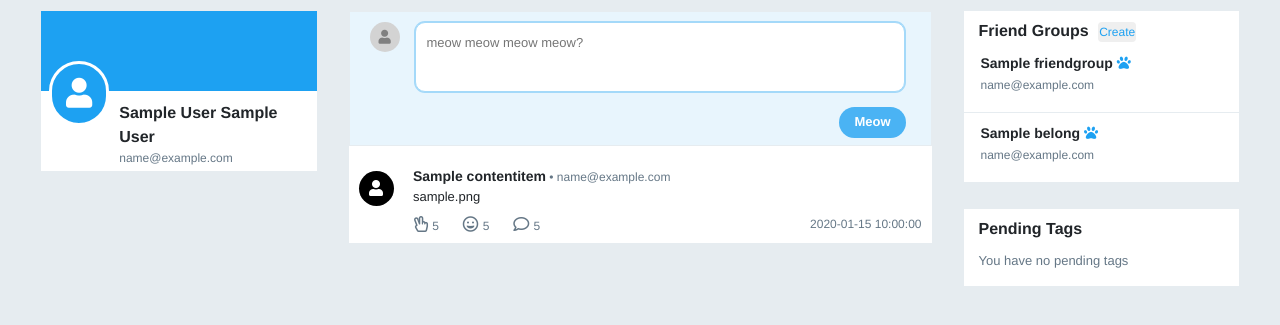
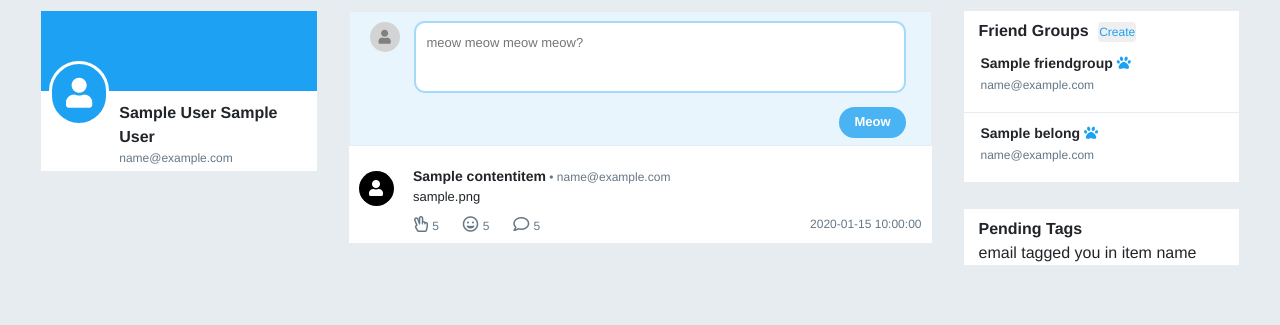
Before and after one commit to svv232/DB_Project, a Flask app: page / in a window 1280 px wide. Shown: the part 40-365 px from the top of the page. Run offline with Flask 2, Linux system fonts and the light colour scheme; the visitor is signed in with stand-in values (Sample User, id 1); tables that the repository leaves empty hold one stand-in row (values such as "Sample post"); some libraries are stand-ins or nearby versions.

Commit message:
more progress

```diff
--- a/app.py
+++ b/app.py
@@ -1,7 +1,9 @@
 from flask import Flask, render_template, request, session, url_for, redirect
 from db import login_user, register_user, get_public_content, post_content
 from db import create_friend_group, get_my_content, get_my_friend_groups
-from db import get_content
+from db import get_content, get_friend_group, add_friend, get_my_tags
+from db import tag_content_item, remove_tag_on_content_item
+from db import accept_tag_on_content_item
 from utilities import login_required
 
 import os
@@ -18,9 +20,10 @@ def index():
 
     _, posts = get_my_content(session['email'])
     _, groups = get_my_friend_groups(session['email'])
+    _, tags = get_my_tags(session['email'])
     return render_template('index.html', email=session['email'],
                            fname=session['fname'], lname=session['lname'],
-                           posts=posts, groups=groups)
+                           posts=posts, groups=groups, tags=tags)
 
 
 @app.route('/login', methods=['GET', 'POST'])
@@ -104,25 +107,40 @@ def get_posts():
 def rate():
     # Optional Feature 1 (Person 2)
     # Modify db.py
-    # Idk add rating
+    # Idk add rating also would like query to get number of rates by item_id
     # Return Value: Success or Error Message
     # i.e. (True, 'Success') or (False, 'Post does not exist')
     pass
 
 
+@app.route('/tag')
+@login_required
 def tag():
-    # Required Feature 6 (tag person)
+    item_id = request.args['item_id']
+    email_tagged = request.args['email_tagged']
+    tag_content_item(email_tagged, session['email'], item_id)
     # Optional Feature 4 (tag group) (Person 2)
     # Modify db.py
     # Idk add tagging groups
     # Return Value: Success or Error Message
     # i.e. (True, 'Success') or (False, 'Post does not exist')
-    pass
+    return redirect('/')
 
 
+@app.route('/tag/review')
+@login_required
 def accept_tag():
-    # Required Feature 4
-    pass
+    item_id = request.args['item_id']
+    email_tagger = request.args['email_tagger']
+    status = request.args['status']
+
+    if status == 'delete':
+        remove_tag_on_content_item(session['email'], email_tagger, item_id)
+
+    if status == 'accept':
+        accept_tag_on_content_item(session['email'], email_tagger, item_id)
+
+    return redirect('/')
 
 
 def comment():
@@ -139,15 +157,31 @@ def create_group():
     return redirect('/')
 
 
+@app.route('/group/get', methods=['POST'])
+@login_required
+def get_group():
+    fg_name = request.get_json().get('fg_name')
+    owner_email = request.get_json().get('owner_email')
+    _, content = get_friend_group(session['email'], fg_name, owner_email)
+    return json.dumps(content)
+
+
+@app.route('/group/invite', methods=['POST'])
+@login_required
 def invite_group():
-    # Required Feature 7
-    pass
+    fg_name = request.form['fg_name']
+    owner_email = request.form['owner_email']
+    fname = request.form['fname']
+    lname = request.form['lname']
+    add_friend(fname, lname, owner_email, fg_name)
+    return redirect('/')
 
 
 @app.route('/group/leave', methods=['POST'])
 @login_required
 def leave_group():
-    group = request.form['group']
+    fg_name = request.form['fg_name']
+    owner_email = request.form['owner_email']
     # Optional Feature 3 (Person 4)
     # Remove from Belongs Table
     # Modify db.py
@@ -159,7 +193,8 @@ def leave_group():
 @app.route('/group/best', methods=['POST'])
 @login_required
 def best_group():
-    group = request.form['group']
+    fg_name = request.form['fg_name']
+    owner_email = request.form['owner_email']
     # Optional Feature 6 (Person 5)
     # Probably new table (but you can implement however you want)
     # Add group to best friends table
@@ -185,9 +220,6 @@ def edit_profile():
     pass
 
 
-# Done:
-# Required Features: 1, 2, 3, 5
-
 @app.errorhandler(404)
 def page_not_found(e):
     return render_template('404.html'), 404
--- a/static/css/style.css
+++ b/static/css/style.css
@@ -670,3 +670,9 @@ textarea:focus {
   margin-bottom: 0px;
   margin-left: 5px;
 }
+
+#tag-list {
+  list-style: none;
+  padding: 0;
+  margin: 0;
+}
--- a/static/js/script.js
+++ b/static/js/script.js
@@ -25,3 +25,20 @@ Array.from(posts).forEach(function(element) {
     });
   });
 });
+
+fetch('http://localhost:5000/group/get', {
+  method: 'POST',
+  body: JSON.stringify({item_id: this.getAttribute('post-id')}),
+  headers:{
+    'Content-Type': 'application/json'
+  }
+}).then(function(response) {
+  return response.json();
+})
+.then(function(content) {
+  document.getElementById('postModalEmail').innerHTML = content['email_post']
+  document.getElementById('postModalContent').innerHTML = content['file_path']
+  document.getElementById('postModalName').innerHTML = content['item_name']
+  document.getElementById('postModalDate').innerHTML = content['post_time']
+  $('#postModal').modal('show')
+});
--- a/templates/index.html
+++ b/templates/index.html
@@ -159,7 +159,7 @@
       <div class="neko-card">
         <div id="users-container">
           <h1>Pending Tags</h1>
-          <ul id="users-list">
+          <ul id="tag-list">
             {% if not tags %}
               <li>
                 <div class="container-fluid no-friends">
@@ -169,17 +169,10 @@
             {% endif %}
             {% for tag in tags %}
             <li>
-              <div class="users-card container-fluid" data-toggle="modal" data-target="#groupModal">
+              <div class="tag-card container-fluid">
                 <div class="row">
                   <div class="col-sm-12">
-                    <div class="users-info">
-                      <span class="users-user">{{ group.fg_name }}</span>
-                      {% if group.owner_email == email %}
-                        <span class="users-verified"><i class="fas fa-paw"></i></span>
-                      {% endif %}
-                      <br>
-                      <span class="users-tag">{{ group.owner_email }}</span>
-                    </div>
+                    email tagged you in item name
                   </div>
                 </div>
               </div>
@@ -222,7 +215,7 @@
                 <div class="post-tagged">
                   <span class="bold">5 <span>Tags</span></span>
                   <span class="space"></span>
-                  <span class="bold">5 <span>Likes</span></span>
+                  <span class="bold">5 <span>Rates</span></span>
                 </div>
               </div>
             </div>
@@ -316,9 +309,11 @@
                   <li>Member</li>
                 </ul>
                 <h2>Add a Member</h2>
-                <form method="POST" action="group/add">
+                <form method="POST" action="group/invite">
                   <div class="form-group">
                     <div class="input-group">
+                      <input type="hidden" value="" name="fg_name">
+                      <input type="hidden" value="" name="owner_email">
         	            <input type="text" class="form-control" id="fname" placeholder="First Name" name="fname">
         							<input type="text" class="form-control" id="lname" placeholder="Last Name" name="lname">
         	          </div>
```
Also changed, not shown: db.py (+49 -52 lines), init.sql (+9 -0 lines).
